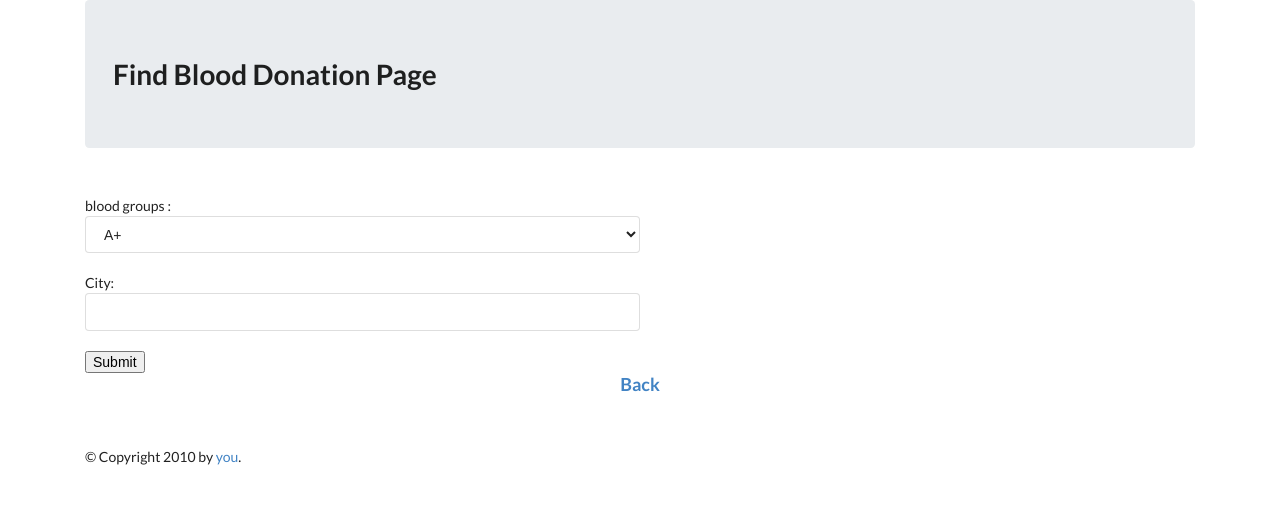
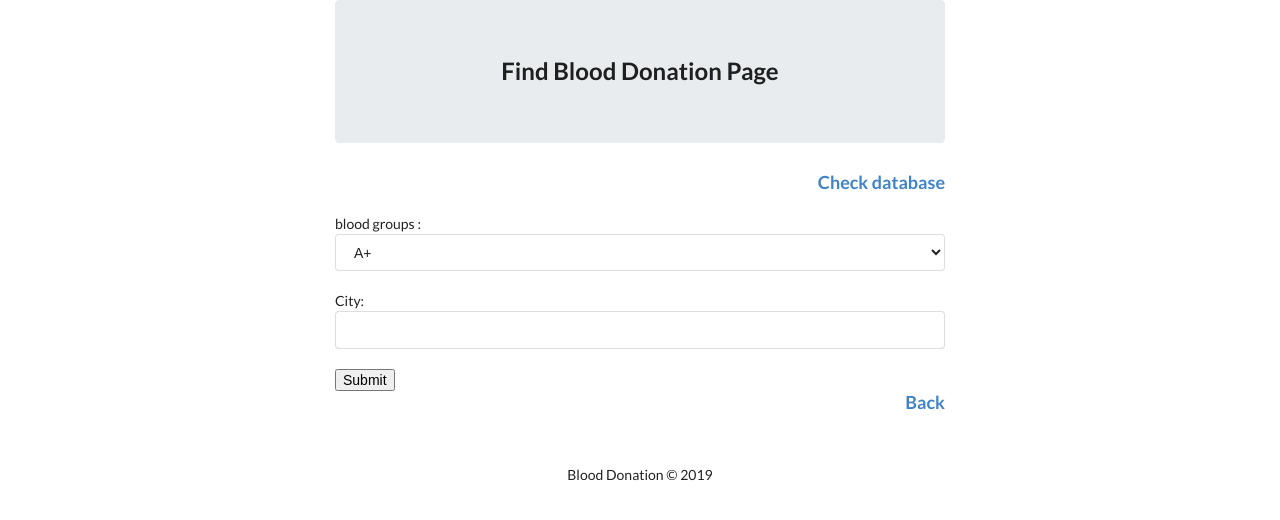
Before and after one commit to Ha-Mundo/Blood-Donation-System, a Flask app: page /blood_receive in a window 1280 px wide. Shown: the top 520 px of the page. Run offline with Flask 2, Linux system fonts and the light colour scheme; data comes from the database, SQL or seed files in the repository; both versions use the stored data as it was after the commit; some libraries are stand-ins or nearby versions.

Commit message:
Back-end & UI improvments

```diff
--- a/app.py
+++ b/app.py
@@ -87,6 +87,11 @@ def blood_receive():
             filter_by(city = city).\
                 all()
 
+        if result == []:
+            print('Sorry no donations available')
+            return render_template('empty_db.html')
+        else:
+            return render_template('results.html', blood_donations=result)
 
     print(result)
     return render_template('results.html', blood_donations=result)
@@ -100,6 +105,10 @@ def take_donation():
     db.session.commit()
     return redirect(url_for('home'))
 
+@app.route('/all_donations_db', methods=['GET'] )
+def all_donations_db():
+    all_donations = BloodDonation.query.all()
+    return render_template('results.html', blood_donations=all_donations)
 
 if __name__ == '__main__':
     app.run(debug=True)
--- a/templates/base.html
+++ b/templates/base.html
@@ -16,8 +16,8 @@
     </div>
     <div id="footer">
       {% block footer %}
-      <div class='container', style='margin-top: 50px'>
-      &copy; Copyright 2010 by <a href="http://domain.invalid/">you</a>.
+      <div class='container text-center', style='margin-top: 50px'>
+        <p>Blood Donation &copy; 2019</p>
       </div>
       {% endblock %}
     </div>
--- a/templates/find_blood.html
+++ b/templates/find_blood.html
@@ -1,11 +1,14 @@
 {% extends "base.html" %}
 {% block content %}
-<div class="container">
-    <div class="jumbotron">
-        <h1>Find Blood Donation Page</h1>
+<div class="container" style='width: 50%; margin: auto;'>
+    <div class="jumbotron text-center">
+        <h2>Find Blood Donation Page</h2>
     </div>
+    <a href="/all_donations_db">
+        <h3 class="text-right">Check database</h3>
+    </a>
 
-    <form action="/blood_receive" method='post', class='ui form' style='width: 50%;'>
+    <form action="/blood_receive" method='post', class='ui form' >
         <br>
         blood groups :<br>
         <select name="blood_groups" method="GET" action="/" checked>
@@ -22,7 +25,7 @@
     </form>
     <div>
         <a href="/">
-         <h3 class="text-center">Back</h3>
+         <h3 class="text-right">Back</h3>
         </a>
     </div>
 </div>
--- a/templates/home.html
+++ b/templates/home.html
@@ -1,7 +1,7 @@
 {% extends "base.html" %}
 {% block content %}
 <div class="container">
-    <form action="/home" method='post', class='ui form' style='width: 50%;'>
+    <form action="/home" method='post', class='ui form' style='width: 100%;'>
         <html>
             <body>
                 <div class="container text-center">
--- a/templates/results.html
+++ b/templates/results.html
@@ -2,7 +2,7 @@
 {% block content %}
 
 
-<div class="container">
+<div class="container text-center">
     <div class="jumbotron">
         <h1>Available Blood Donations</h1>
     </div>
@@ -40,7 +40,7 @@
     </table>
     <div>
         <a href="/">
-         <h3>Back</h3>
+         <h3 class="text-right">Back</h3>
         </a>
     </div>
 
```
Also changed, not shown: templates/donate.html (+4 -4 lines), BloodDonation.db.
